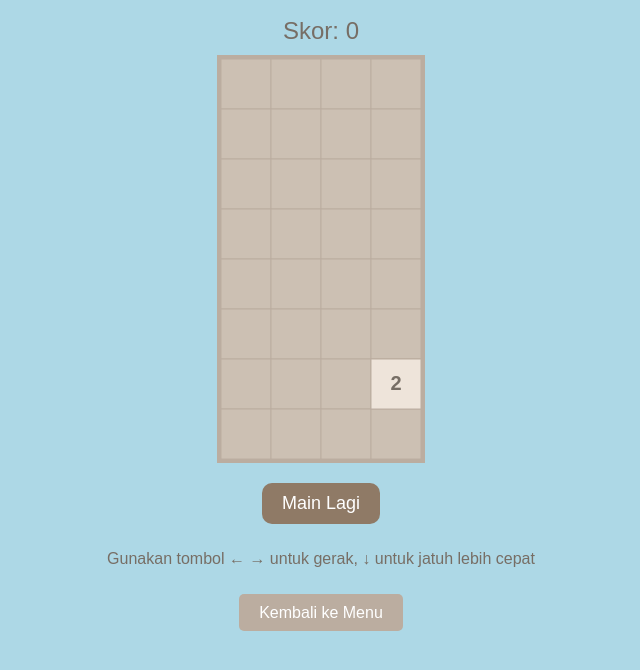
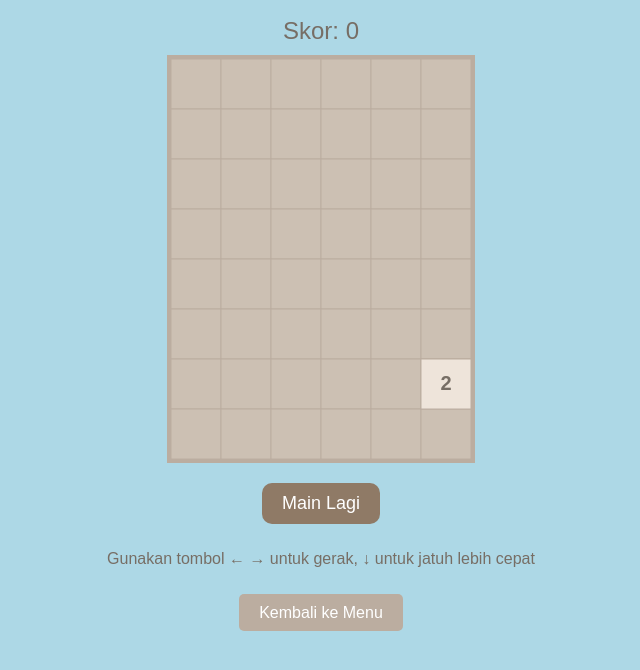
Before and after one commit to maden77/2048, a plain HTML site: page tetris.html in a window 1280 px wide. Shown: the part 70-740 px from the top of the page, without its empty margins (319-959 px from the left). Drawn offline with Linux system fonts and the light colour scheme.

Commit message:
Update tetris.html

```diff
--- a/tetris.html
+++ b/tetris.html
@@ -81,7 +81,7 @@
   <div class="game-container">
     <h1>2048 Tetris</h1>
     <div id="score">Skor: 0</div>
-    <canvas id="game" width="200" height="400"></canvas>
+    <canvas id="game" width="300" height="400"></canvas>
     <button onclick="mulaiPermainan()">Main Lagi</button>
     <div class="controls">
       <p>Gunakan tombol ← → untuk gerak, ↓ untuk jatuh lebih cepat</p>
@@ -104,7 +104,7 @@
     const finalScoreElement = document.getElementById('final-score');
 
     // Pengaturan game
-    const cols = 4;
+    const cols = 6;
     const rows = 8;
     const size = 50;
     let papan = Array(rows).fill().map(() => Array(cols).fill(0));
@@ -340,7 +340,6 @@
     // Mulai game
     mulaiPermainan();
   </script>
-  <!-- Di bagian bawah sebelum </body> -->
 <div style="text-align: center; margin: 20px 0;">
   <a href="index.html" style="padding: 10px 20px; background: #bbada0; color: white; text-decoration: none; border-radius: 5px;">Kembali ke Menu</a>
 </div>
```
